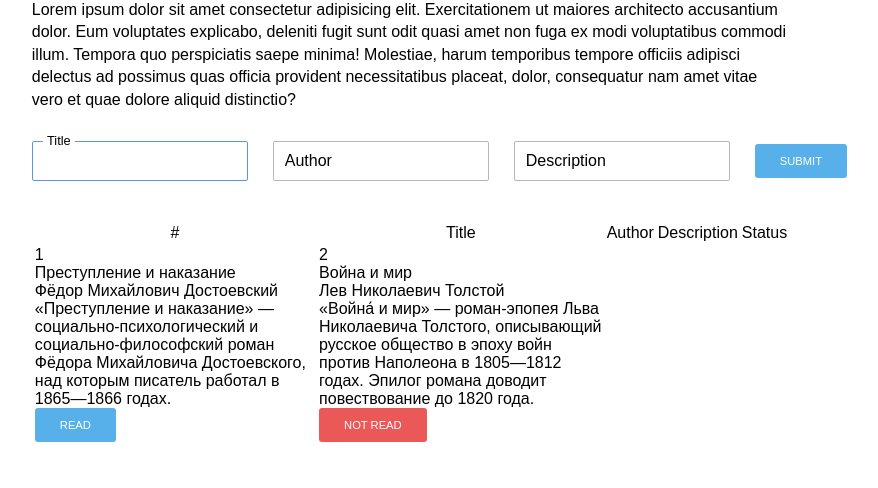
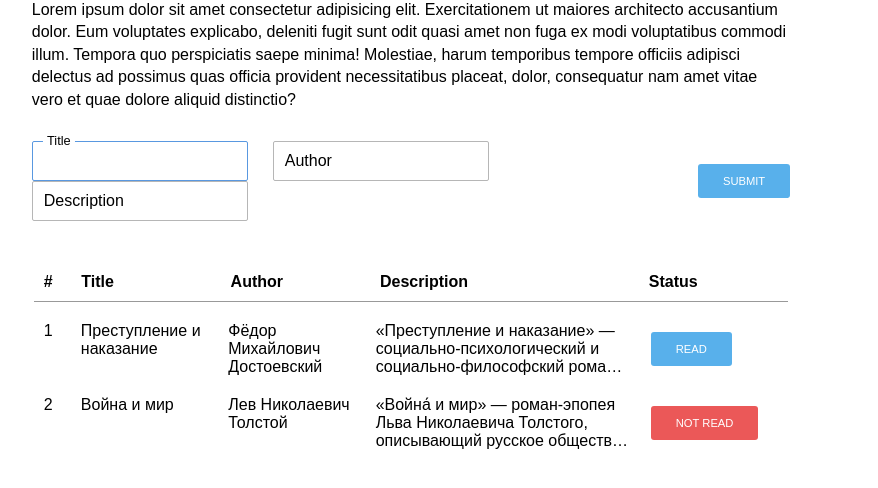
Before and after one commit to ZiF1R/my-library, a plain HTML site: page index.html in a window 1280 px wide. Shown: the part 140-628 px from the top of the page, without its empty margins (229-1107 px from the left). Drawn offline with Linux system fonts and the light colour scheme.

Commit message:
Add styles for table

```diff
--- a/style.css
+++ b/style.css
@@ -32,6 +32,7 @@ p {
 .form__fields {
   display: flex;
   flex-direction: row;
+  flex-wrap: wrap;
 }
 
 .field__container {
@@ -129,5 +130,83 @@ p {
 }
 
 .books {
-  margin-top: 40px;
+  margin-top: 50px;
 }
+
+.table__legend {
+  display: flex;
+  position: relative;
+  text-align: left;
+}
+
+.table__column {
+  cursor: pointer;
+  padding: 0 0 10px 10px;
+
+  user-select: none;
+}
+
+.column__number {
+  width: calc(5% - 10px);
+}
+
+.column__description {
+  width: calc(36% - 10px);
+}
+
+.column__title,
+.column__author,
+.column__status {
+  width: calc(20% - 10px);
+}
+
+.table__legend .table__column {
+  font-weight: 600;
+  border-bottom: 1px solid #999;
+}
+
+.table__legend .table__column:hover {
+  color: #589ceb;
+  border-bottom: 1px solid #589ceb;
+}
+
+.column__active {
+  color: #589ceb;
+  border-bottom: 1px solid #589ceb;
+}
+
+.table__content {
+  display: flex;
+  flex-direction: column;
+  position: relative;
+  width: 100%;
+}
+
+.table__item {
+  display: flex;
+  padding: 20px 0 0;
+}
+
+.table__item .table__column {
+  cursor: auto;
+  user-select: text;
+  padding-bottom: 0;
+  padding-top: 0;
+
+  display: -webkit-box;
+  display: box;
+  overflow: hidden;
+  text-overflow: ellipsis;
+  -webkit-line-clamp: 3;
+  -webkit-box-orient: vertical;
+}
+
+.table__item .column__description {
+  padding-right: 10px;
+}
+
+.table__item .column__status {
+  display: flex;
+  justify-content: flex-start;
+  align-items: center;
+}
```
